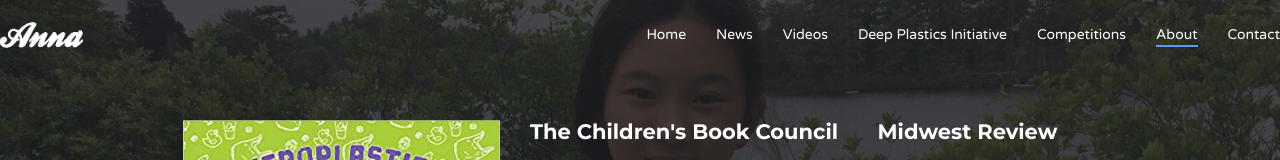
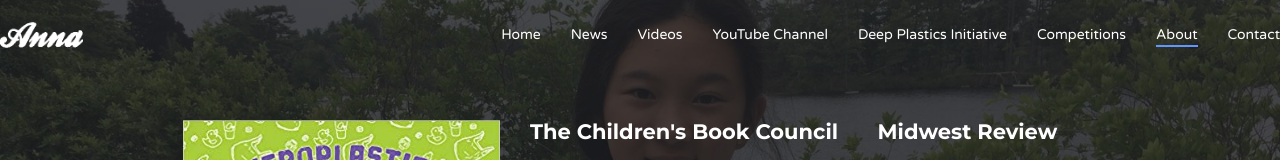
Before and after one commit to annadu5/annadu.org, a plain HTML site: page static/index.html in a window 1280 px wide. Shown: the top 160 px of the page. Drawn offline with nearby package versions, Linux system fonts and the light colour scheme.

Commit message:
add youtube channel

```diff
--- a/static/index.html
+++ b/static/index.html
@@ -100,6 +100,7 @@
 					<li><a href="#home">Home</a></li>
 					<li><a href="#news">News</a></li>
 					<li><a href="#videos">Videos</a></li>
+					<li><a href="https://www.youtube.com/channel/UCHrN7WZiKb2errxSGvHnNRA/videos" target="_blank">YouTube Channel</a></li>
 					<li><a href="http://deepplastics.org" target="_blank">Deep Plastics Initiative</a></li>
 					<li><a href="#competitions">Competitions</a></li>
 					<li><a href="#about">About</a></li>
@@ -211,6 +212,7 @@
 				<!-- Section header -->
 				<div class="section-header text-center">
 					<h2 class="title">Videos</h2>
+					<h4>For my latest videos, please visit my <a href="https://www.youtube.com/channel/UCHrN7WZiKb2errxSGvHnNRA/videos" target="_blank">YouTube Channel</a></h4>
 				</div>
 				<!-- /Section header -->
 
```
